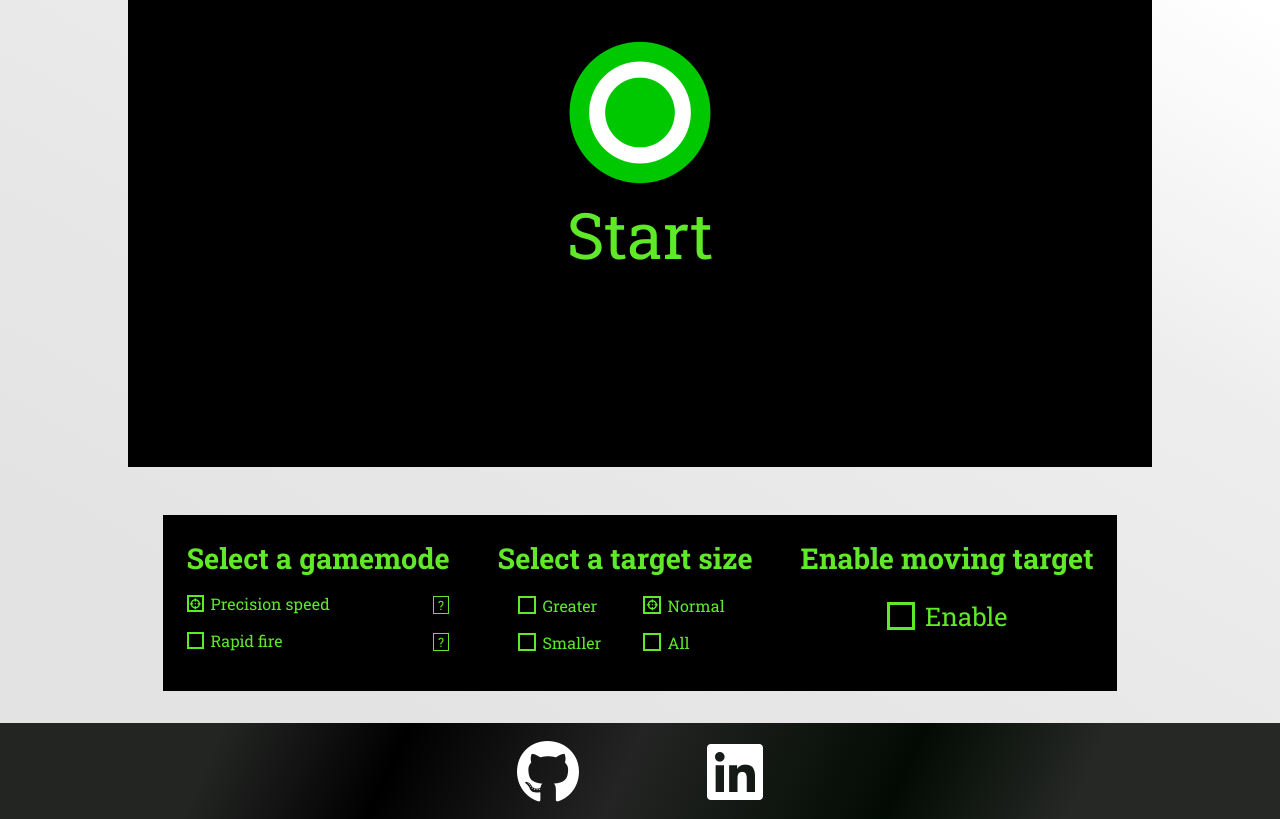
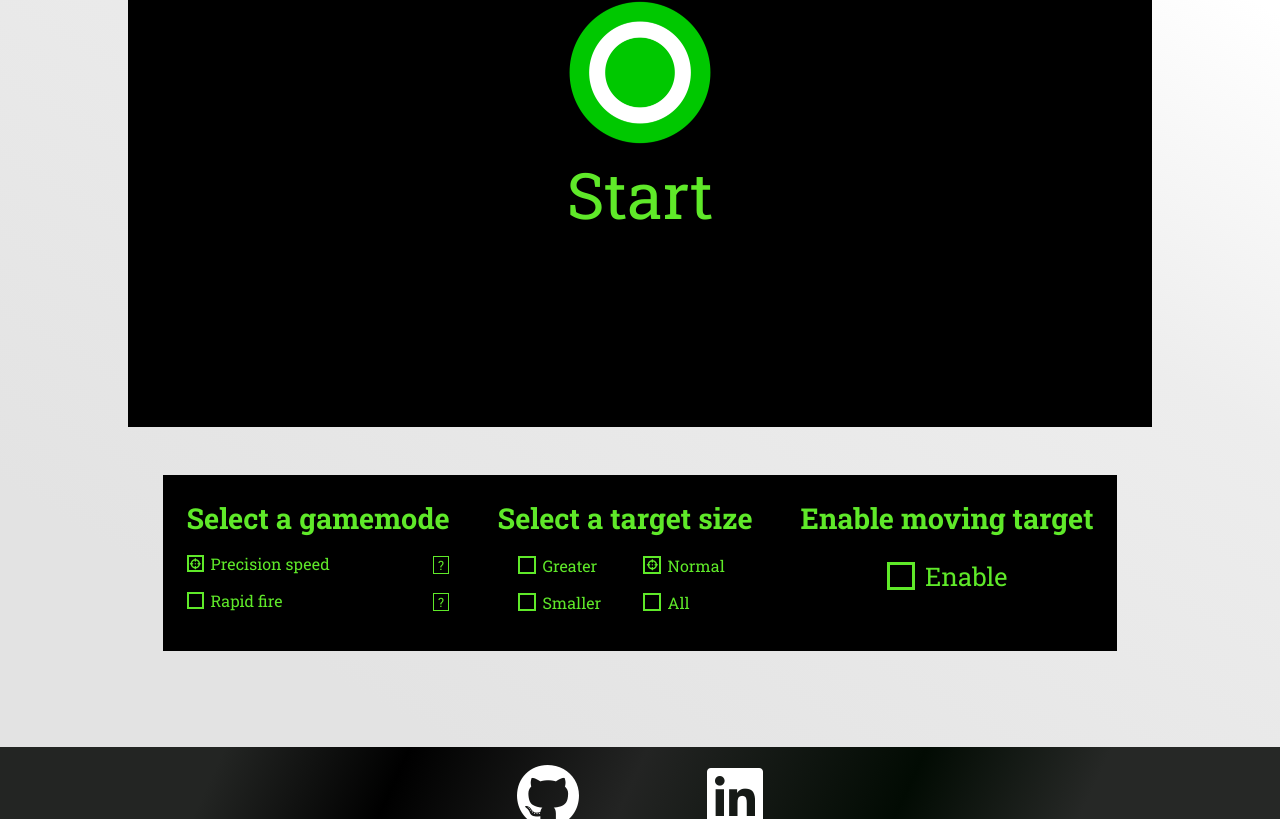
Before and after one commit to VictorMuniz7/aim-trainer, an Angular app: page / in a window 1280 px wide. Shown: the part 301-1120 px from the top of the page. Built offline with nearby package versions, Linux system fonts and the light colour scheme.

Commit message:
footer fix

```diff
--- a/src/app/app.component.scss
+++ b/src/app/app.component.scss
@@ -10,11 +10,6 @@
   overflow: hidden;
 }
 
-app-footer{
-  position: absolute;
-  bottom: 0;
-}
-
 app-footer, app-header{
   overflow: hidden;
 }
```
Also changed, not shown: 4 other files (tests, documents, lock files or other folders).
